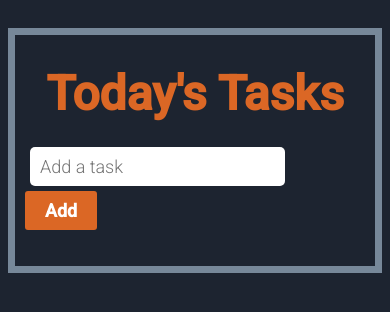
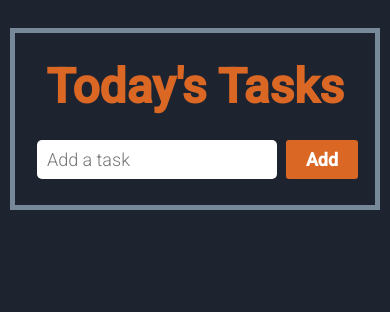
Before and after one commit to chadcuomo/todoapp, a website: page index.html in a window 390 px wide. Drawn offline with Linux system fonts and the light colour scheme.

Commit message:
media query fix

```diff
--- a/style.css
+++ b/style.css
@@ -112,7 +112,9 @@ li {
 
 @media only screen and (max-width: 600px) {
     .todo-list {
-        max-width: 375px;
+        padding: 5px;
+        max-width: 350px;
+        border: 5px solid lightslategrey;
     }
 
     .header {
@@ -120,10 +122,10 @@ li {
     }
 
     input[type=text] {
-        width: 240px;
+        width: 225px;
     }
 
     li {
-        width: 335px;
+        width: 315px;
     }
 }
```
